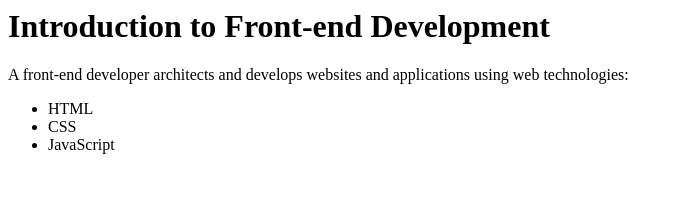
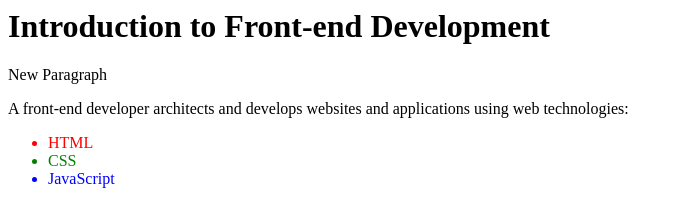
Before and after one commit to natalija993/front-end-development, a plain HTML site: page index.html in a window 1280 px wide. Shown: the whole page, without its empty margins (0-683 px from the left). Drawn offline with Linux system fonts and the light colour scheme.

Commit message:
New Paragraph added

```diff
--- a/index.html
+++ b/index.html
@@ -1,8 +1,9 @@
 <h1> Introduction to Front-end Development </h1>
 
+<p>New Paragraph<p/>
 <p> A front-end developer architects and develops websites and applications using web technologies: </p>
 <ul>
-<li>HTML </li>
-<li>CSS </li>
-<li>JavaScript </li>
+<li style= "color: red;">HTML </li>
+<li style= "color: green;">CSS </li>
+<li style= "color: blue;">JavaScript </li>
 </ul>
```
